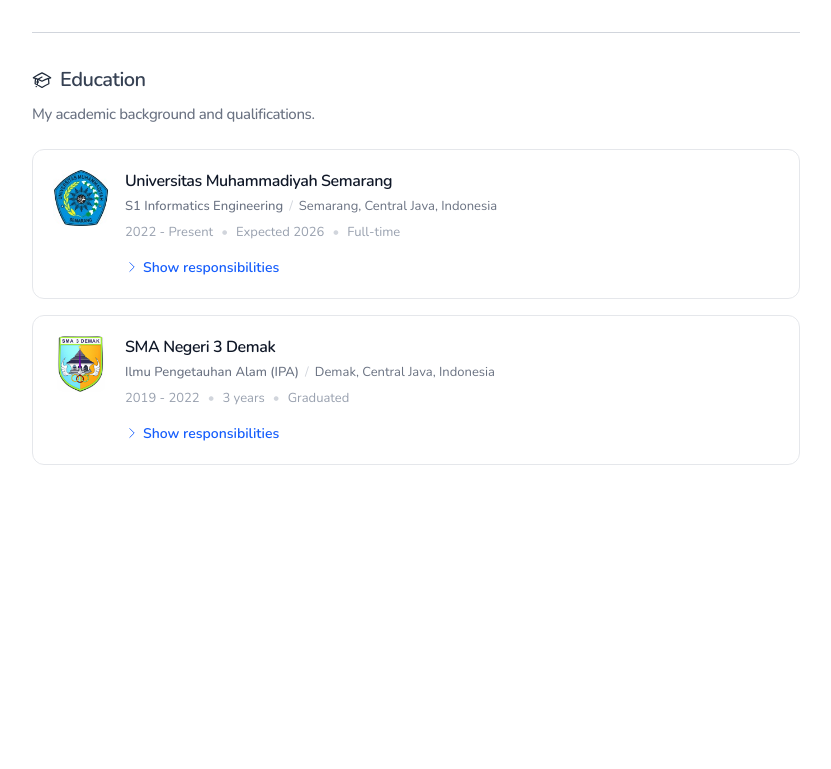
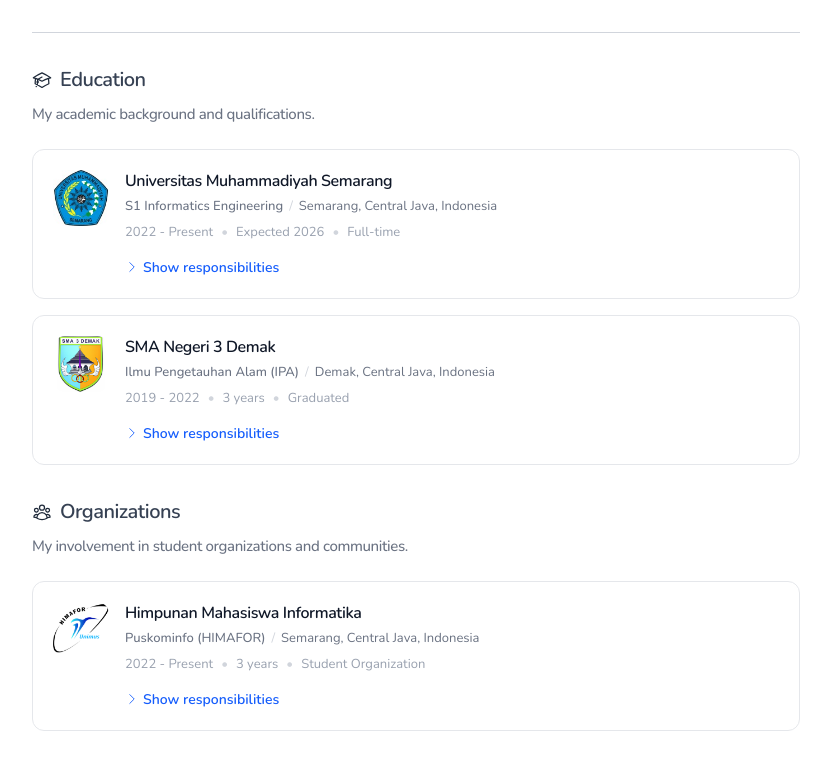
Before and after one commit to riskiaryaptr/portfolio, a React (Vite) app: page /About in a window 1280 px wide. Shown: the part 1207-1976 px from the top of the page, without its empty margins (328-1159 px from the left). Before the commit the page ends 1720 px from the top, so only its background shows below. Built offline with nearby package versions, Linux system fonts and the light colour scheme.

Commit message:
update About

```diff
--- a/src/frontend/pages/About.jsx
+++ b/src/frontend/pages/About.jsx
@@ -1,11 +1,12 @@
 import React, { useState } from "react";
 import Header from "../components/Header";
-import { SparklesIcon, ChevronRightIcon, AcademicCapIcon } from "@heroicons/react/24/outline";
+import { SparklesIcon, ChevronRightIcon, AcademicCapIcon, UserGroupIcon } from "@heroicons/react/24/outline";
 import Logo1 from "../../assets/logo/logo-1.png";
 import Logo2 from "../../assets/logo/logo-2.png";
 import Logo3 from "../../assets/logo/logo-3.png";
-import Logo4 from "../../assets/logo/logo-4.png"
-import Logo5 from "../../assets/logo/logo-5.png"
+import Logo4 from "../../assets/logo/logo-4.png";
+import Logo5 from "../../assets/logo/logo-5.png";
+import Logo6 from "../../assets/logo/logo-6.png";
 
 const experiences = [
 
@@ -91,9 +92,27 @@ const education = [
     }
 ];
 
+const organizations = [
+    {
+        name: "Himpunan Mahasiswa Informatika",
+        role: "Puskominfo (HIMAFOR)",
+        location: "Semarang, Central Java, Indonesia",
+        period: "2022 - Present",
+        duration: "3 years",
+        type: "Student Organization",
+        logo: Logo6,
+        responsibilities: [
+            "Participated in workshops and training sessions on web development",
+            "Collaborated with team members on club projects and events",
+            "Contributed to the development of club website and digital presence"
+        ]
+    }
+];
+
 export default function About() {
     const [expandedExp, setExpandedExp] = useState(null);
     const [expandedEdu, setExpandedEdu] = useState(null);
+    const [expandedOrg, setExpandedOrg] = useState(null);
 
     return (
         <div className="bg-white min-h-screen">
@@ -132,7 +151,7 @@ export default function About() {
                             <div className="mt-8 border-b border-gray-300 pb-8">
                                 <div className="flex items-center gap-x-2">
                                     <SparklesIcon className="h-5 w-5 text-gray-800" />
-                                    <h2 className="text-[20px] font-semibold leading-normal tracking-tight text-gray-700">Career</h2>
+                                    <h2 className="text-[20px] font-semibold leading-normal tracking-tight text-gray-700">Experience</h2>
                                 </div>
 
                                 <p className="mt-2 text-[15px] font-medium leading-normal tracking-tight text-gray-500">My professional journey.</p>
@@ -250,6 +269,66 @@ export default function About() {
                                     ))}
                                 </div>
                             </div>
+
+                            <div className="mt-8">
+                                <div className="flex items-center gap-x-2">
+                                    <UserGroupIcon className="h-5 w-5 text-gray-800" />
+                                    <h2 className="text-[20px] font-semibold leading-normal tracking-tight text-gray-700">Organizations</h2>
+                                </div>
+
+                                <p className="mt-2 text-[15px] font-medium leading-normal tracking-tight text-gray-500">My involvement in student organizations and communities.</p>
+
+                                <div className="mt-6 space-y-4">
+                                    {organizations.map((org, index) => (
+                                        <div key={index} className="group relative rounded-xl border border-gray-200 p-4 sm:p-5 transition-all duration-300">
+                                            <div className="flex flex-row items-start gap-4">
+                                                <div className="flex h-12 w-12 sm:h-14 sm:w-14 flex-none items-center justify-center rounded-xl">
+                                                    <img src={org.logo} alt={org.name} className="h-full w-full object-cover rounded-xl" />
+                                                </div>
+
+                                                <div className="flex-1 min-w-0">
+                                                    <h3 className="text-[15px] sm:text-[16px] font-semibold text-gray-900 leading-snug tracking-tight">
+                                                        {org.name}
+                                                    </h3>
+
+                                                    <div className="mt-1 flex flex-wrap items-center gap-x-1.5 text-[13px] text-gray-600 font-normal leading-relaxed">
+                                                        <span className="font-medium text-gray-500">{org.role}</span>
+                                                        <span className="text-gray-300 hidden sm:inline">/</span>
+                                                        <span className="text-gray-500">{org.location}</span>
+                                                    </div>
+
+                                                    <div className="mt-1.5 flex flex-wrap items-center gap-x-2 gap-y-1 text-[12px] sm:text-[13px] text-gray-400 font-normal leading-normal">
+                                                        <span>{org.period}</span>
+                                                        <span className="text-gray-300">•</span>
+                                                        <span>{org.duration}</span>
+                                                        <span className="text-gray-300">•</span>
+                                                        <span>{org.type}</span>
+                                                    </div>
+
+                                                    <button onClick={() => setExpandedOrg(expandedOrg === index ? null : index)} className="mt-3.5 flex items-center gap-x-1 text-[13px] sm:text-[14px] font-semibold text-blue-600">
+                                                        <ChevronRightIcon className={`h-3.5 w-3.5 transition-transform duration-200 ${expandedOrg === index ? 'rotate-90' : ''}`} />
+                                                        {expandedOrg === index ? 'Hide' : 'Show'} responsibilities
+                                                    </button>
+
+                                                    {expandedOrg === index && (
+                                                        <div className="mt-4 pt-4 border-t border-gray-200">
+                                                            <h4 className="text-[14px] font-semibold text-gray-700 mb-2.5">Key Activities:</h4>
+                                                            <ul className="space-y-2">
+                                                                {org.responsibilities.map((resp, idx) => (
+                                                                    <li key={idx} className="flex items-start gap-x-2 text-[14px] text-gray-600 leading-normal">
+                                                                        <span className="text-blue-500 mt-1">•</span>
+                                                                        <span>{resp}</span>
+                                                                    </li>
+                                                                ))}
+                                                            </ul>
+                                                        </div>
+                                                    )}
+                                                </div>
+                                            </div>
+                                        </div>
+                                    ))}
+                                </div>
+                            </div>
                         </div>
                     </main>
                 </div>
```
Also changed, not shown: src/assets/logo/logo-6.png (added).
